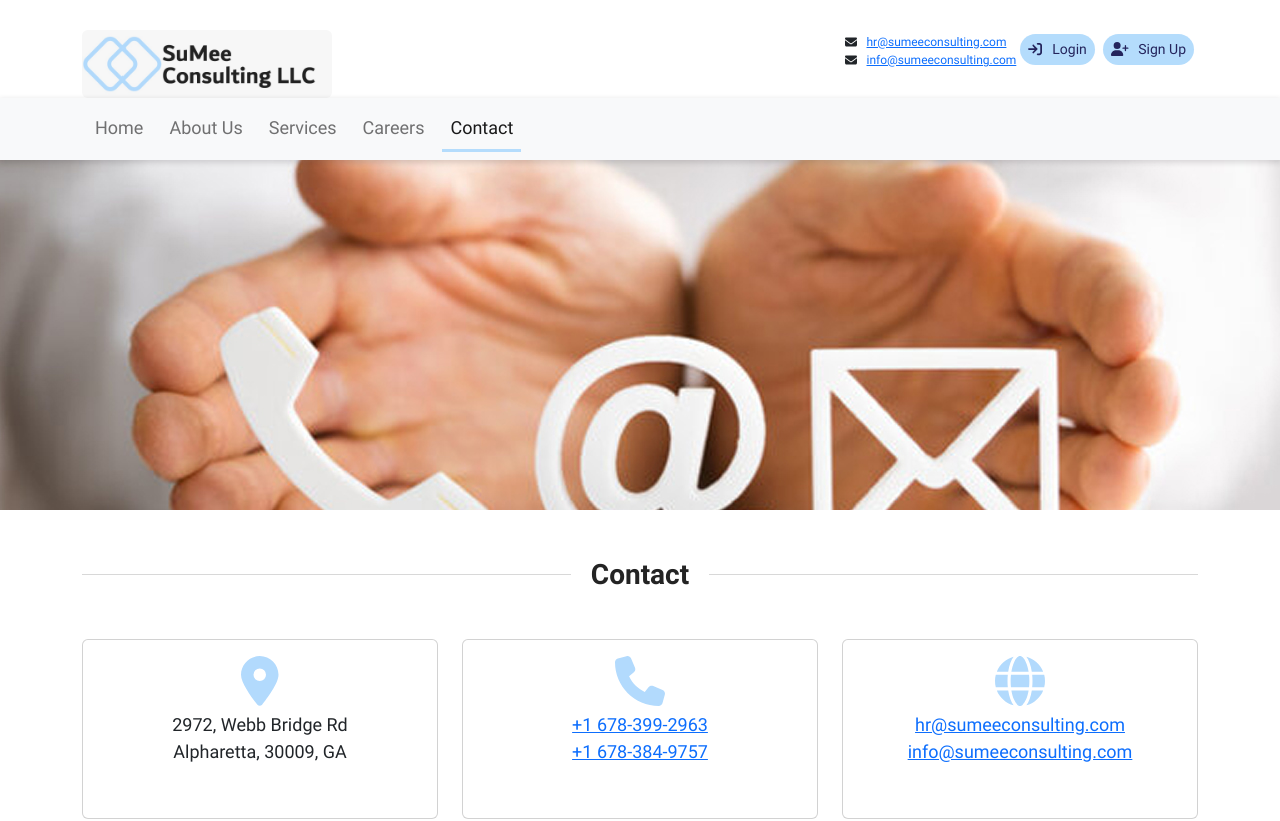
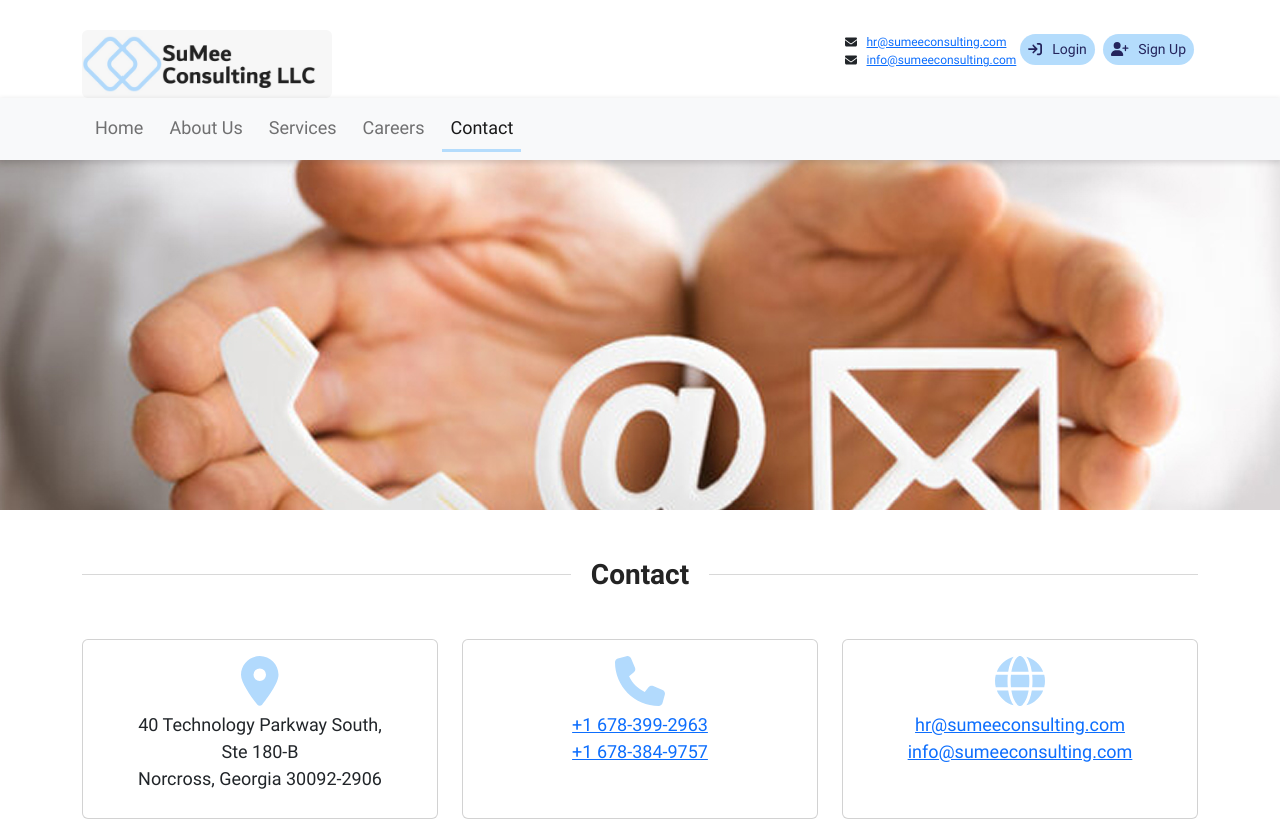
Before and after one commit to Royal-Consulting-Services/sumee-consultancy, a React (Create React App) app: page /contact in a window 1280 px wide. Shown: the top 821 px of the page. Built offline with nearby package versions, Linux system fonts and the light colour scheme.

Commit message:
Update Contact.js
updated address

```diff
--- a/src/components/contact/Contact.js
+++ b/src/components/contact/Contact.js
@@ -30,9 +30,11 @@ function Contact() {
                   className='contact-icon'
                 />
                 <address>
-                  2972, Webb Bridge Rd
-                  <br />
-                  Alpharetta, 30009, GA
+                  40 Technology Parkway South,
+                    <br />
+                  Ste 180-B
+                    <br />
+                  Norcross, Georgia 30092-2906
                   <br />
                 </address>
               </Card.Body>
```
